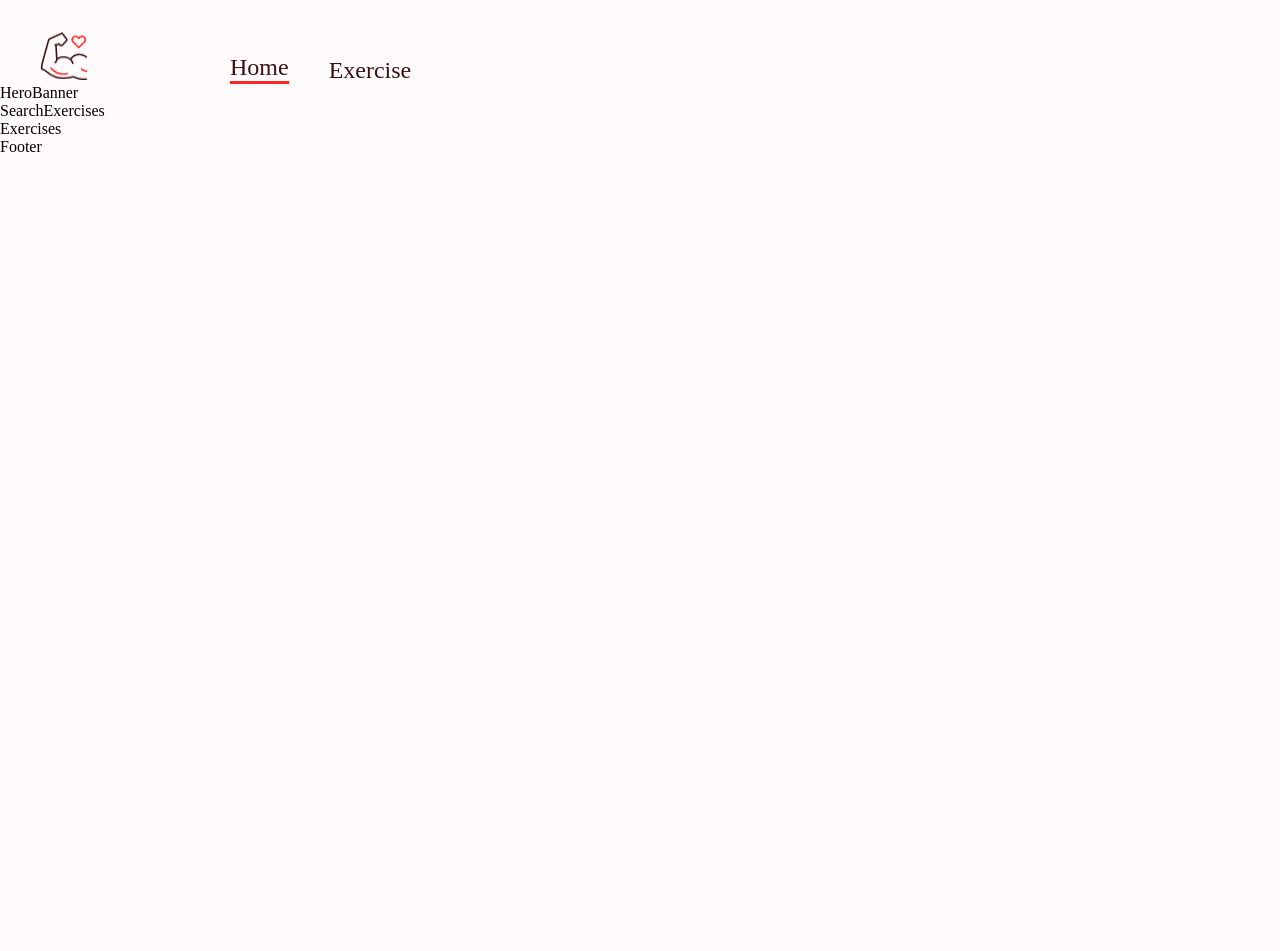
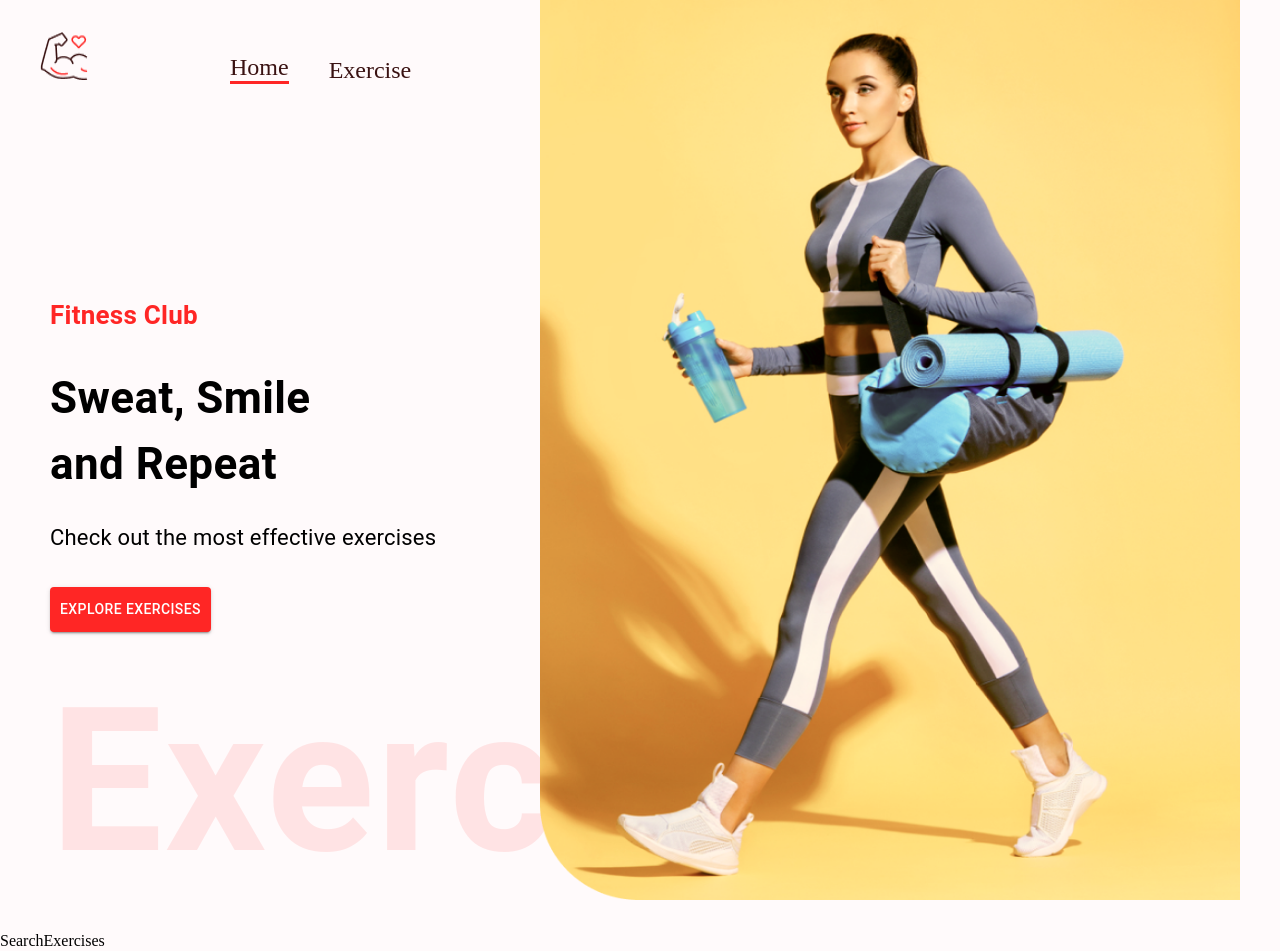
Before and after one commit to coderKrysio/Fitness_Fanatic, a Next.js app: page / in a window 1280 px wide. Shown: the top 951 px of the page. Before the commit the page ends 800 px from the top, so only its background shows below. Built offline with nearby package versions, Linux system fonts and the light colour scheme.

Commit message:
added herobanner components

```diff
--- a/src/components/HeroBanner.tsx
+++ b/src/components/HeroBanner.tsx
@@ -1,5 +1,69 @@
+import { Box, Button, Typography } from "@mui/material"
+
 export const HeroBanner = () => {
     return (
-        <div>HeroBanner</div>
+        <Box
+            sx={{
+                mt: { lg: '212px', xs: '70px'},
+                ml: { sm: '50px'},
+            }}
+        >
+            <Typography
+                color={"#ff2625"}
+                fontWeight={"600"}
+                fontSize={'26px'}
+            >
+                Fitness Club
+            </Typography>
+
+            <Typography
+                fontWeight={"700"}
+                sx={{
+                    fontSize: { lg: '44px', xs: '40px' }
+                }}
+                mb={'23px'}
+                mt={'30px'}
+            >
+                Sweat, Smile <br /> and Repeat
+            </Typography>
+
+            <Typography
+                fontSize={'22px'}
+                lineHeight={'35px'}
+                mb={4}
+            >
+                Check out the most effective exercises
+            </Typography>
+
+            <Button
+                variant="contained"
+                color="error"
+                href="#exercises"
+                sx={{
+                    background: '#ff2625',
+                    padding: '10px',
+                }}
+            >
+                Explore Exercises
+            </Button>
+
+            <Typography
+                fontWeight={600}
+                color={'#ff2625'}
+                sx={{
+                    opacity: 0.1,
+                    display: { lg: 'block', xs: 'none'}
+                }}
+                fontSize={"200px"}
+            >
+                Exercise
+            </Typography>
+
+            <img
+                src="/images/banner.png"
+                alt="banner"
+                className="hero-banner-img"
+            />
+        </Box>
     )
 }
--- a/src/styles/globals.css
+++ b/src/styles/globals.css
@@ -58,8 +58,6 @@ body {
   top: 0px;
   width: 700px;
   height: 900px;
-  margin-top: -330px;
-
 }
 
 .exercise-card {
```
